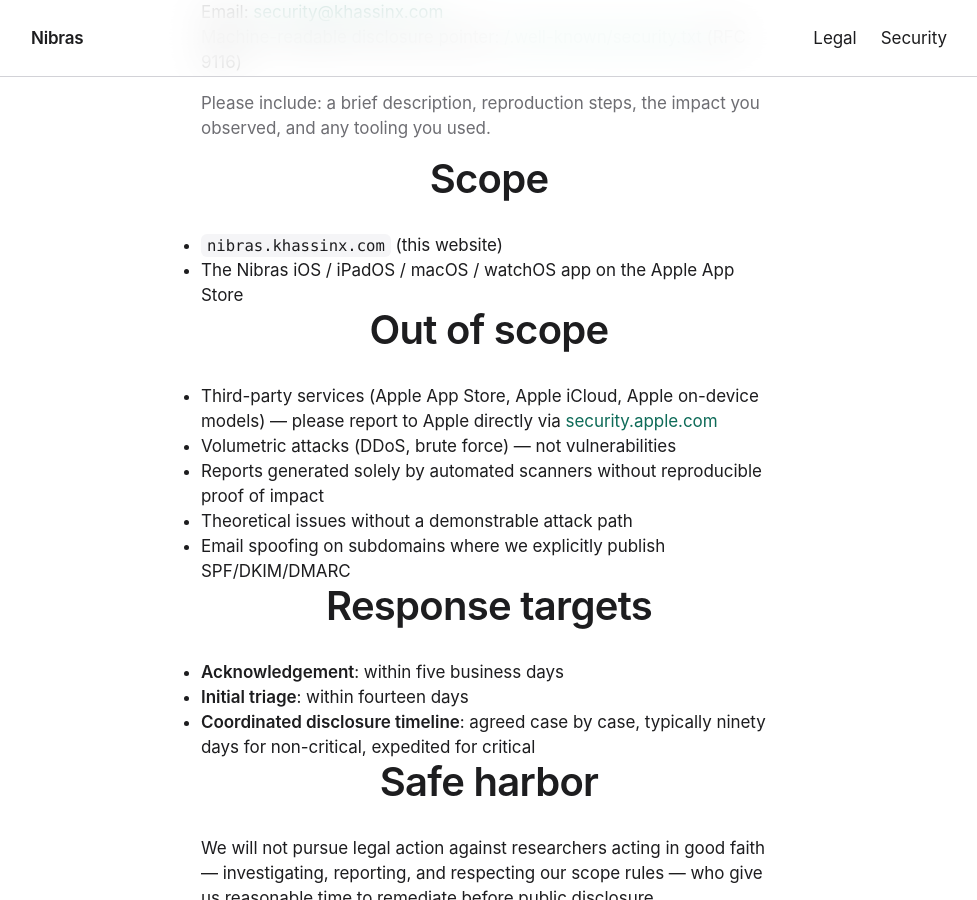
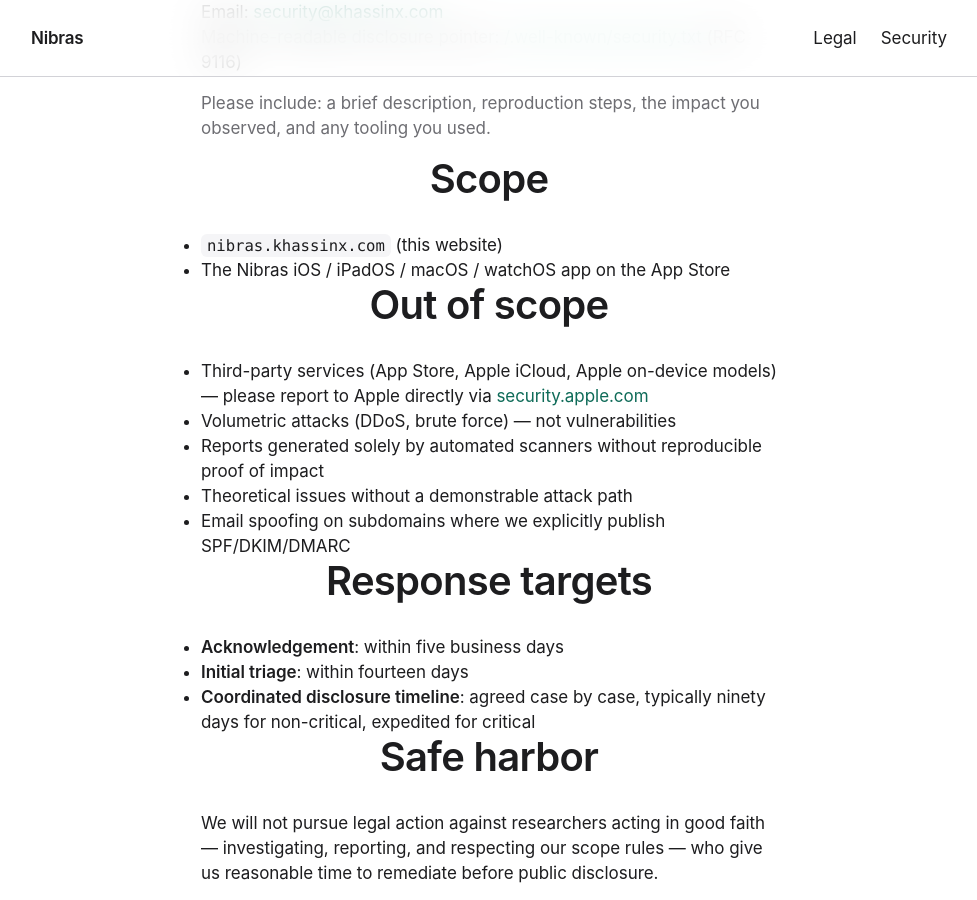
Before and after one commit to KhassinX/nibras-web, a Jekyll site: the page built from security/index.html, in a window 1280 px wide and 900 px high, scrolled down 580 px. Shown: the whole window, without its empty margins (151-1128 px from the left). Built offline with Jekyll 4.4.1, drawn with Linux system fonts in a browser that asks for light colours.

Commit message:
fix(brand): 'Apple App Store' → 'App Store' per Apple Marketing Guidelines (#8)
Barrido portfolio-wide 2026-07-11 autorizado por el owner; unificación con apex/umbrix ya corregidos.


Claude-Session: https://claude.ai/code/session_01HkQM51o2eWzDt9RzZtQxN3

Co-authored-by: Claude Fable 5 <noreply@anthropic.com>

```diff
--- a/es/security/index.html
+++ b/es/security/index.html
@@ -26,12 +26,12 @@ canonical_es: /es/security/
     <h2>Alcance</h2>
     <ul>
       <li><code>nibras.khassinx.com</code> (este sitio)</li>
-      <li>La app de Nibras iOS / iPadOS / macOS / watchOS en la Apple App Store</li>
+      <li>La app de Nibras iOS / iPadOS / macOS / watchOS en la App Store</li>
     </ul>
 
     <h2>Fuera de alcance</h2>
     <ul>
-      <li>Servicios de terceros (Apple App Store, Apple iCloud, modelos on-device de Apple) — repórtalo directamente a Apple en <a href="https://security.apple.com">security.apple.com</a></li>
+      <li>Servicios de terceros (App Store, Apple iCloud, modelos on-device de Apple) — repórtalo directamente a Apple en <a href="https://security.apple.com">security.apple.com</a></li>
       <li>Ataques volumétricos (DDoS, brute force) — no son vulnerabilidades</li>
       <li>Reportes generados solo por scanners automatizados sin prueba reproducible de impacto</li>
       <li>Issues teóricos sin un camino de ataque demostrable</li>
--- a/security/index.html
+++ b/security/index.html
@@ -26,12 +26,12 @@ canonical_es: /es/security/
     <h2>Scope</h2>
     <ul>
       <li><code>nibras.khassinx.com</code> (this website)</li>
-      <li>The Nibras iOS / iPadOS / macOS / watchOS app on the Apple App Store</li>
+      <li>The Nibras iOS / iPadOS / macOS / watchOS app on the App Store</li>
     </ul>
 
     <h2>Out of scope</h2>
     <ul>
-      <li>Third-party services (Apple App Store, Apple iCloud, Apple on-device models) — please report to Apple directly via <a href="https://security.apple.com">security.apple.com</a></li>
+      <li>Third-party services (App Store, Apple iCloud, Apple on-device models) — please report to Apple directly via <a href="https://security.apple.com">security.apple.com</a></li>
       <li>Volumetric attacks (DDoS, brute force) — not vulnerabilities</li>
       <li>Reports generated solely by automated scanners without reproducible proof of impact</li>
       <li>Theoretical issues without a demonstrable attack path</li>
```
Also changed, not shown: es/legal/terms.md (+1 -1 lines), legal/terms.md (+1 -1 lines).
